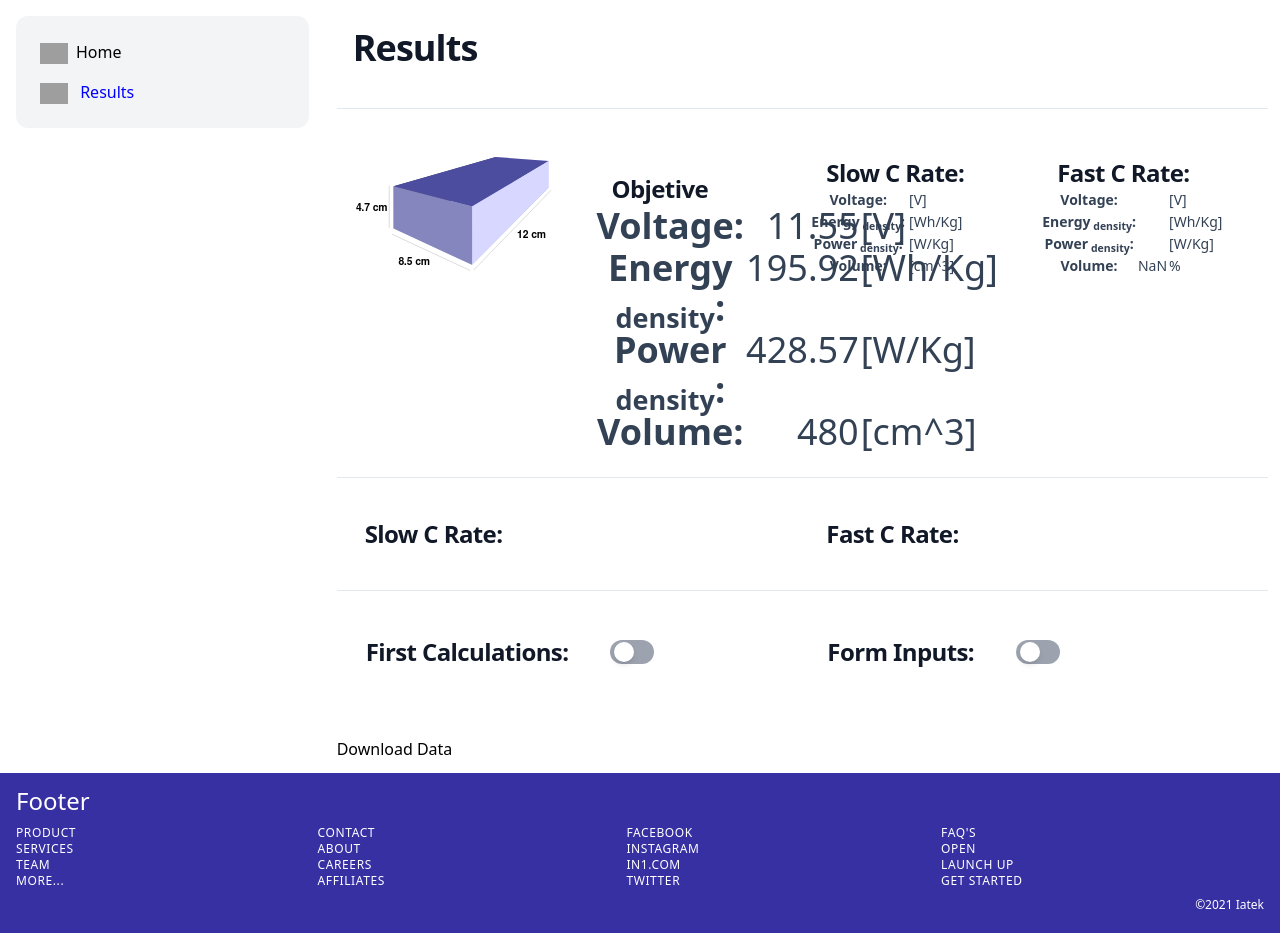
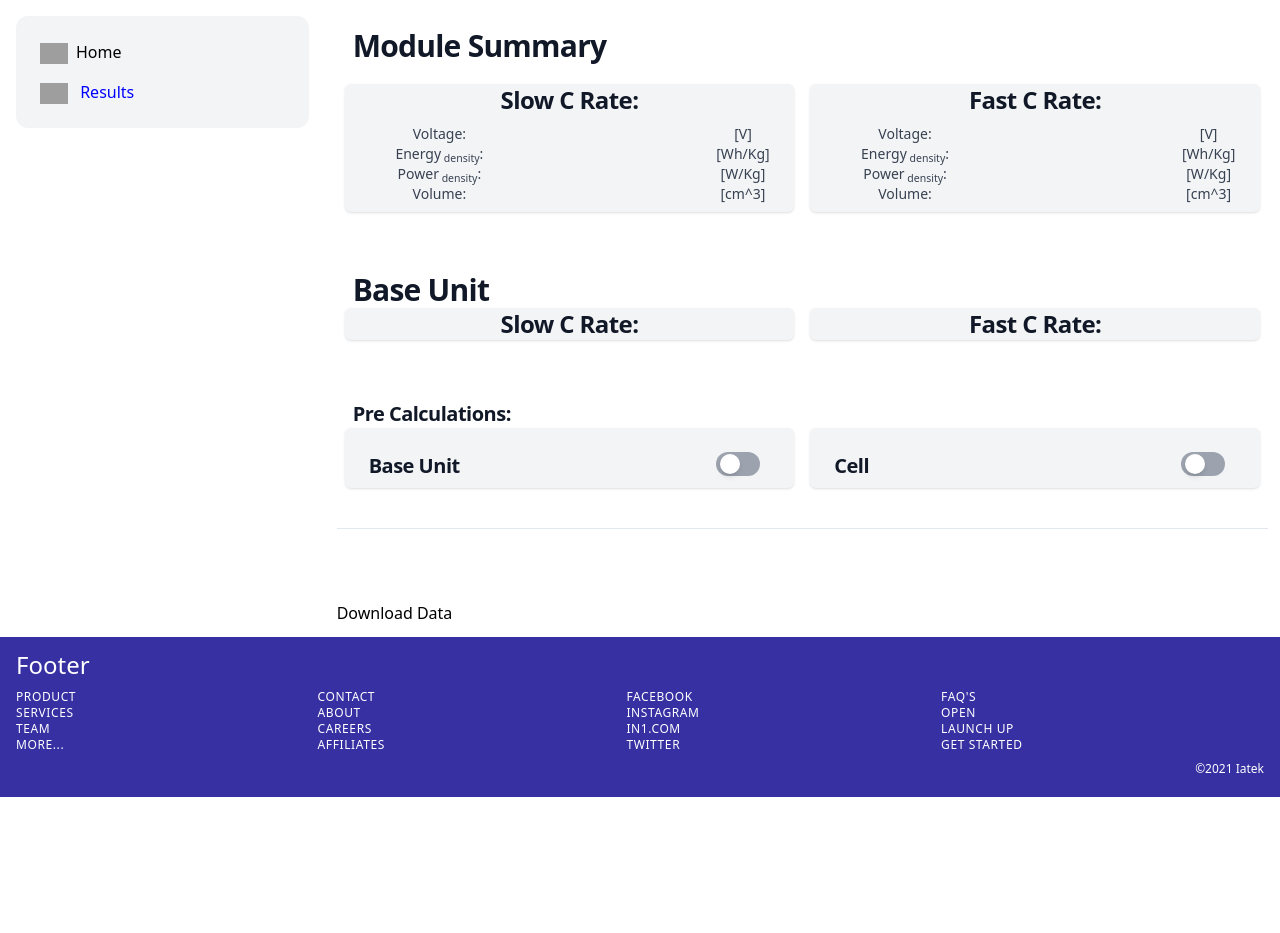
Before and after one commit to verlor/libim_soft, a Gatsby site: page /results in a window 1280 px wide. After the commit the page ends 800 px from the top, so only its background shows below. Built offline with nearby package versions, Linux system fonts and the light colour scheme; Gatsby itself is replaced by a stand-in of ours; grey boxes are pictures that could not be loaded.

Commit message:
previo reunion

```diff
--- a/src/components/Calcs/cuentas.js
+++ b/src/components/Calcs/cuentas.js
@@ -25,7 +25,7 @@ function step_1(data, denom) {
     n_parallel,
   } = { ...data }
 
-  const charge_thickness_dependency_cda = cathode_load * data.coating_thickness //internal variable not exported
+  const charge_thickness_dependency_cda = cathode_load * data.coating_thickness //variable not exported
   //console.log(charge_thickness_dependency_cda)
   const cathode_mass =
     area * cathode_load * fixed.N_COAT * 0.001 * (n_base_units / denom)
--- a/src/components/Resultados/Resultados.jsx
+++ b/src/components/Resultados/Resultados.jsx
@@ -22,174 +22,153 @@ export default function Resultados() {
 
   return (
     <>
-      <h1 class="text-3xl font-extrabold tracking-tight text-gray-900 sm:text-4xl mx-4 pt-4">
-        Results
-      </h1>
+      <h2 class="text-2xl font-extrabold tracking-tight text-gray-900 sm:text-3xl mx-4 pt-4">
+        Module Summary
+      </h2>
 
-      <div class="flex items-baseline mt-4 mb-6 pb-6 border-b border-slate-200"></div>
+      <div class="flex items-baseline mt-2 mb-2 pb-1 border-slate-200"></div>
 
-      <div class="flex items-baseline mt-4 mb-6 pb-6 border-b border-slate-200">
-        <div className="grid grid-cols-4 gap-4 px-3">
-          <div className="col-span-1 ">
-            <img src={batt} alt="" class="object-scale-down h-auto w-auto" />
+      <div className="grid grid-cols-2 gap-4 px-2 text-center">
+        <div className="col-span-1 shadow sm:rounded-md bg-gray-100 ">
+          <label className="block text-xl font-extrabold tracking-tight text-gray-900 sm:text-2xl">
+            Slow C Rate: {formular?.slow_charge_rate_id}
+          </label>
+          <div class="grid grid-cols-5 p-2 text-center text-sm font-sm text-gray-700">
+            <div className="col-span-2"> Voltage: </div>
+            <div className="col-span-2 font-medium">
+              {slow?.module_discharge_voltage.toFixed(2)}
             </div>
-          <div className="col-span-1 sm:text-4xl mx-4 pt-4 text-slate-700 mt-2">
-            <h2 class="text-3xl font-extrabold tracking-tight text-gray-900 sm:text-2xl mx-4 pt-4">
-              Objetive
-            </h2>
-            <tr>
-              <th>Voltage: </th>
-              <td class="text-right">11.55</td>
-              <td> [V]</td>
-            </tr>
-            <tr>
-              <th>
-                Energy<sub> density</sub>:{' '}
-              </th>
-              <td class="text-right">195.92</td>
-              <td> [Wh/Kg]</td>
-            </tr>
-            <tr>
-              <th>
+            <div className="col-span-1"> [V] </div>
+            <div className="col-span-2">
               {' '}
-                Power<sub> density</sub>:{' '}
-              </th>
-              <td class="text-right">428.57</td>
-              <td> [W/Kg]</td>
-            </tr>
-            <tr>
-              <th>Volume: </th>
-              <td class="text-right">480</td>
-              <td> [cm^3]</td>
-            </tr>
+              Energy<sub> density</sub>:
+            </div>
+            <div className="col-span-2 font-medium">
+              {slow?.module_discharge_energy_density.toFixed(2)}
+            </div>
+            <div className="col-span-1"> [Wh/Kg] </div>
+            <div className="col-span-2">
+              {' '}
+              Power<sub> density</sub>:
+            </div>
+            <div className="col-span-2 font-medium">
+              {slow?.module_discharge_power_density.toFixed(2)}
+            </div>
+            <div className="col-span-1"> [W/Kg] </div>
+            <div className="col-span-2"> Volume: </div>
+            <div className="col-span-2 font-medium">
+              {slow?.module_volume.toFixed(2)}
+            </div>
+            <div className="col-span-1"> [cm^3] </div>
+          </div>
         </div>
 
-          <div className="col-span-1 text-sm font-medium text-slate-700 mt-2">
-            <h2 class="text-3xl font-extrabold tracking-tight text-gray-900 sm:text-2xl mx-4 pt-4">
-              Slow C Rate: {formular?.slow_charge_rate_id}
-            </h2>
-
-            <tr>
-              <th>Voltage: </th>
-              <td class="text-right">
-                {slow?.module_discharge_voltage.toFixed(2)}
-              </td>
-              <td> [V]</td>
-            </tr>
-            <tr>
-              <th>
-                Energy<sub> density</sub>:{' '}
-              </th>
-              <td class="text-right">
-                {slow?.module_discharge_energy_density.toFixed(2)}
-              </td>
-              <td> [Wh/Kg]</td>
-            </tr>
-            <tr>
-              <th>
+        <div className="col-span-1 shadow sm:rounded-md bg-gray-100 ">
+          <label className="block text-xl font-extrabold tracking-tight text-gray-900 sm:text-2xl">
+            Fast C Rate: {formular?.fast_charge_rate_id}
+          </label>
+          <div class="grid grid-cols-5 p-2 text-center text-sm font-sm text-gray-700">
+            <div className="col-span-2"> Voltage: </div>
+            <div className="col-span-2 font-medium">
+              {fast?.module_discharge_voltage.toFixed(2)}
+            </div>
+            <div className="col-span-1"> [V] </div>
+            <div className="col-span-2">
               {' '}
-                Power<sub> density</sub>:{' '}
-              </th>
-              <td class="text-right">
-                {slow?.module_discharge_power_density.toFixed(2)}
-              </td>
-              <td> [W/Kg]</td>
-            </tr>
-            <tr>
-              <th>Volume: </th>
-              <td class="text-right">{slow?.module_volume.toFixed(2)}</td>
-              <td> [cm^3]</td>
-            </tr>
+              Energy<sub> density</sub>:
             </div>
-
-          <div className="col-span-1 text-sm font-medium text-slate-700 mt-2">
-            <h2 class="text-3xl font-extrabold tracking-tight text-gray-900 sm:text-2xl mx-4 pt-4">
-              Fast C Rate: {formular?.fast_charge_rate_id}
-            </h2>
-            <tr>
-              <th>Voltage: </th>
-              <td class="text-right">
-                {fast?.module_discharge_voltage.toFixed(2)}
-              </td>
-              <td> [V]</td>
-            </tr>
-            <tr>
-              <th>
-                Energy<sub> density</sub>:{' '}
-              </th>
-              <td class="text-right">
+            <div className="col-span-2 font-medium">
               {fast?.module_discharge_energy_density.toFixed(2)}
-              </td>
-              <td> [Wh/Kg]</td>
-            </tr>
-            <tr>
-              <th>
+            </div>
+            <div className="col-span-1"> [Wh/Kg] </div>
+            <div className="col-span-2">
               {' '}
-                Power<sub> density</sub>:{' '}
-              </th>
-              <td class="text-right">
+              Power<sub> density</sub>:
+            </div>
+            <div className="col-span-2 font-medium">
               {fast?.module_discharge_power_density.toFixed(2)}
-              </td>
-              <td> [W/Kg]</td>
-            </tr>
-            <tr>
-              <th>Volume: </th>
-              <td class="text-right">
-                {((fast?.module_volume * 100) / 480).toFixed(2)}
-              </td>
-              <td> %</td>
-            </tr>
+            </div>
+            <div className="col-span-1"> [W/Kg] </div>
+            <div className="col-span-2"> Volume: </div>
+            <div className="col-span-2 font-medium">
+              {fast?.module_volume.toFixed(2)}
+            </div>
+            <div className="col-span-1"> [cm^3] </div>
           </div>
         </div>
       </div>
 
-      <div className="grid grid-cols-2 gap-4 px-3">
-        <div className="col-span-1">
-          <h2 class="text-3xl font-extrabold tracking-tight text-gray-900 sm:text-2xl mx-4 pt-4">
-            Slow C Rate:
+      <div class="flex items-baseline mt-4 mb-6 pb-1 border-slate-200"></div>
+
+      <h2 class="text-2xl font-extrabold tracking-tight text-gray-900 sm:text-3xl mx-4 pt-4">
+        Base Unit
       </h2>
-          <label className="block text-sm font-large text-gray-700">
-            <table>
+
+      <div className="grid grid-cols-2 gap-4 px-2 text-center">
+        <div className="col-span-1 shadow sm:rounded-md bg-gray-100 ">
+          <label className="block text-xl font-extrabold tracking-tight text-gray-900 sm:text-2xl">
+            Slow C Rate: {formular?.slow_charge_rate_id}
+          </label>
+          <div>
             {Object.keys(slow || {}).map((prop) => (
-                <tr>
-                  <td>{prop}:</td>
-                  <td>{slow[prop]}</td>
-                </tr>
+              <div class="grid grid-cols-6 p-0 text-center text-xs font-sm text-gray-700 sm:text-sm">
+                <div class="col-span-3 text-left">
+                  {prop
+                    .replace('base_unit_', 'bu_')
+                    .replace('cell_', 'c_')
+                    .replace('module_', 'm_')
+                    .replace('_charge_', '_chg_')
+                    .replace('_discharge_', '_disch_')}
+                  :
+                </div>
+                <div class="col-span-2 font-medium">
+                  {slow[prop].toPrecision(6)}
+                </div>
+                <div class="col-span-1"> [?] </div>
+              </div>
             ))}
-            </table>
-          </label>
-        </div>
-        <div className="col-span-1">
-          <h2 class="text-3xl font-extrabold tracking-tight text-gray-900 sm:text-2xl mx-4 pt-4">
-            Fast C Rate:
-          </h2>
-          <label className="block text-sm font-large text-gray-700">
-            <table>
-              {Object.keys(fast || {}).map((prop) => (
-                <tr>
-                  <td>{prop}:</td>
-                  <td>{fast[prop]}</td>
-                </tr>
-              ))}
-            </table>
-          </label>
           </div>
         </div>
 
-      <div class="flex items-baseline mt-4 mb-6 pb-6 border-b border-slate-200"></div>
+        <div className="col-span-1 shadow sm:rounded-md bg-gray-100 ">
+          <label className="block text-xl font-extrabold tracking-tight text-gray-900 sm:text-2xl">
+            Fast C Rate: {formular?.fast_charge_rate_id}
+          </label>
+          <div>
+            {Object.keys(fast || {}).map((prop) => (
+              <div class="grid grid-cols-6 p-0 text-center text-xs font-sm text-gray-700 sm:text-sm">
+                <div class="col-span-3 text-left">
+                  {prop
+                    .replace('base_unit_', 'bu_')
+                    .replace('cell_', 'c_')
+                    .replace('module_', 'm_')
+                    .replace('_charge_', '_chg_')
+                    .replace('_discharge_', '_disch_')}
+                  :
+                </div>
+                <div class="col-span-2 font-medium">
+                  {slow[prop].toPrecision(6)}
+                </div>
+                <div class="col-span-1"> [?] </div>
+              </div>
+            ))}
+          </div>
+        </div>
+      </div>
 
-      <div className="grid grid-cols-2 gap-4 px-3">
-        <div className="col-span-1 ">
-          <label className="block text-sm font-large text-gray-700">
-            <table>
-              <tr>
-                <td>
-                  <h2 class="text-3xl font-extrabold tracking-tight text-gray-900 sm:text-2xl mx-4 pt-4">
-                    First Calculations:
+      <div class="flex items-baseline mt-4 mb-6 pb-1 border-slate-200"></div>
+
+      <h2 class="text-xl font-extrabold tracking-tight text-gray-900 mx-4 pt-4">
+        Pre Calculations:
       </h2>
-                </td>
-                <td>
-                  <label class="flex justify-between items-center p-2 text-xl ">
+
+      <div className="grid grid-cols-2 gap-4 px-2 text-center">
+        <div className="col-span-1 shadow sm:rounded-md bg-gray-100 ">
+          <div class="grid grid-cols-5 p-2 text-center text-xs font-sm text-gray-700 sm:text-sm">
+            <label className="col-span-4 text-left text-l font-extrabold tracking-tight text-gray-900 sm:text-xl mx-4 pt-4">
+              Base Unit
+            </label>
+            <label class="col-span-1 flex justify-between text-xl ">
               <input
                 id="visib_pre_base_unit"
                 type="checkbox"
@@ -200,33 +179,30 @@ export default function Resultados() {
               />
               <span class="w-11 h-6 flex items-center flex-shrink-0 ml-4 p-1 bg-gray-400 rounded-full duration-300 ease-in-out peer-checked:bg-indigo-600 after:w-5 after:h-5 after:bg-white after:rounded-full after:shadow-md after:duration-300 peer-checked:after:translate-x-4 mt-4"></span>
             </label>
-                </td>
-              </tr>
+          </div>
           <div class={`group ${!showPanel && 'invisible'}`}>
             {Object.keys(pre_base_unit || {}).map((prop) => (
-                  <tr>
-                    <td>{prop}:</td>
-                    <td>{pre_base_unit[prop]}</td>
-                  </tr>
+              <div class="grid grid-cols-6 text-center text-xs font-sm text-gray-700 sm:text-sm">
+                <div class="col-span-3 text-left">
+                  {prop.replace('base_unit_', 'bu_')}:
+                </div>
+                <div class="col-span-2 font-medium">
+                  {pre_base_unit[prop].toPrecision(6)}
+                </div>
+                <div class="col-span-1"> [?] </div>
+              </div>
             ))}
           </div>
-            </table>
-          </label>
         </div>
 
-        <div className="col-span-1 ">
-          <label className="block text-sm font-large text-gray-700">
-            <table>
-              <tr>
-                <td>
-                  <h2 class="text-3xl font-extrabold tracking-tight text-gray-900 sm:text-2xl mx-4 pt-4">
-                    Form Inputs:
-                  </h2>
-                </td>
-                <td>
-                  <label class="flex justify-between items-center p-2 text-xl ">
+        <div className="col-span-1 shadow sm:rounded-md bg-gray-100 ">
+          <div class="grid grid-cols-5 p-2 text-center text-xs font-sm text-gray-700 sm:text-sm">
+            <label className="col-span-4 text-left text-l font-extrabold tracking-tight text-gray-900 sm:text-xl mx-4 pt-4">
+              Cell
+            </label>
+            <label class="col-span-1 flex justify-between text-xl ">
               <input
-                      id="visib_form_data"
+                id="visib_pre_base_unit"
                 type="checkbox"
                 class="hidden appearance-none peer"
                 onChange={() => {
@@ -235,20 +211,24 @@ export default function Resultados() {
               />
               <span class="w-11 h-6 flex items-center flex-shrink-0 ml-4 p-1 bg-gray-400 rounded-full duration-300 ease-in-out peer-checked:bg-indigo-600 after:w-5 after:h-5 after:bg-white after:rounded-full after:shadow-md after:duration-300 peer-checked:after:translate-x-4 mt-4"></span>
             </label>
-                </td>
-              </tr>
+          </div>
           <div class={`group ${!showPanel2 && 'invisible'}`}>
-                {Object.keys(formular || {}).map((prop) => (
-                  <tr>
-                    <td>{prop}:</td>
-                    <td>{formular[prop]}</td>
-                  </tr>
+            {Object.keys(pre_cell || {}).map((prop) => (
+              <div class="grid grid-cols-6 text-center text-xs font-sm text-gray-700 sm:text-sm">
+                <div class="col-span-3 text-left">
+                  {prop.replace('base_unit_', 'bu_')}:
+                </div>
+                <div class="col-span-2 font-medium">
+                  {pre_cell[prop].toPrecision(6)}
+                </div>
+                <div class="col-span-1"> [?] </div>
+              </div>
             ))}
           </div>
-            </table>
-          </label>
         </div>
       </div>
+
+      <div class="flex items-baseline mt-4 mb-6 pb-6 border-b border-slate-200"></div>
 
       <div class="flex items-baseline mt-4 mb-6 pb-6 "></div>
       <button onClick={() => csvDownload(formular)}>Download Data</button>
```
Lines whose indentation alone changed are shown as unchanged.
